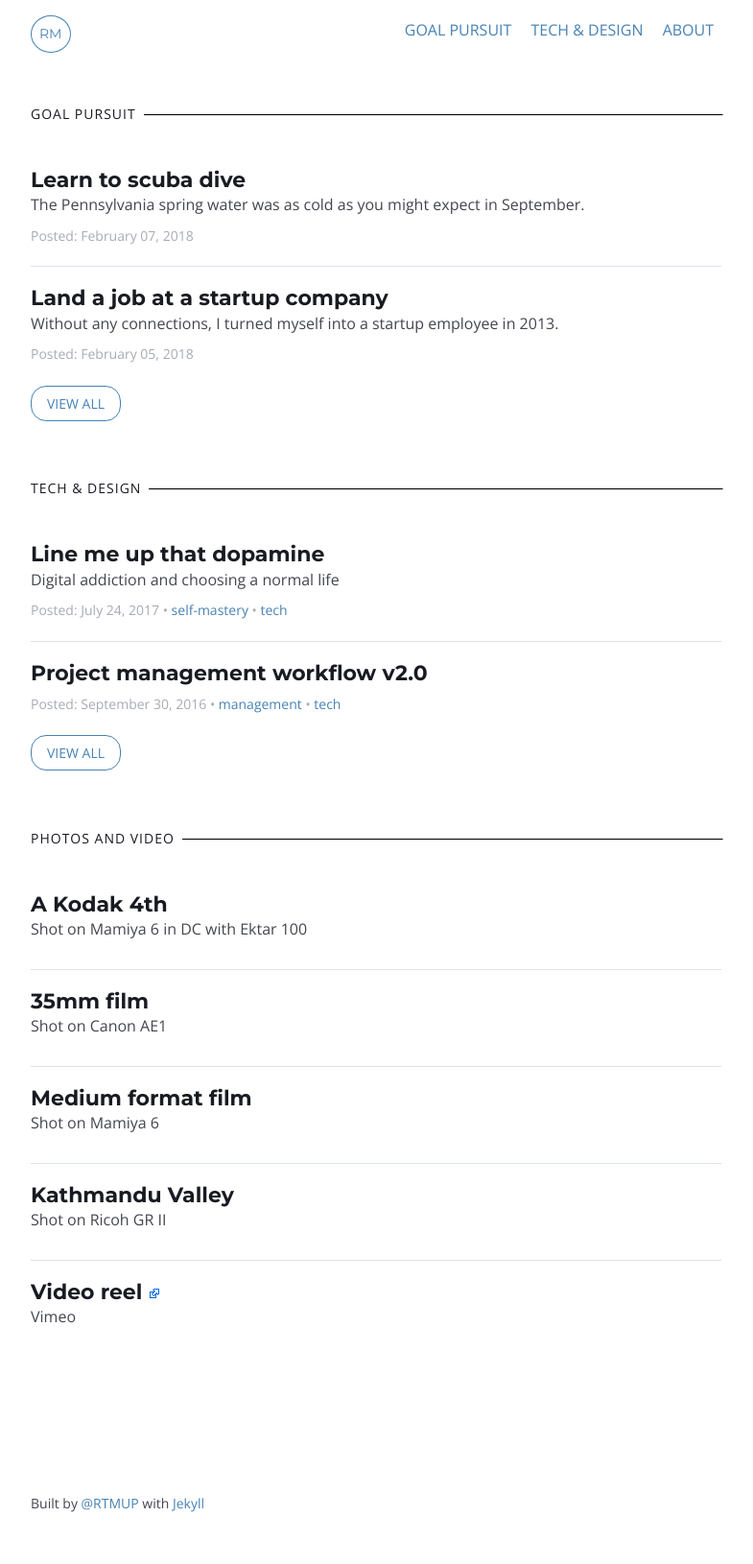
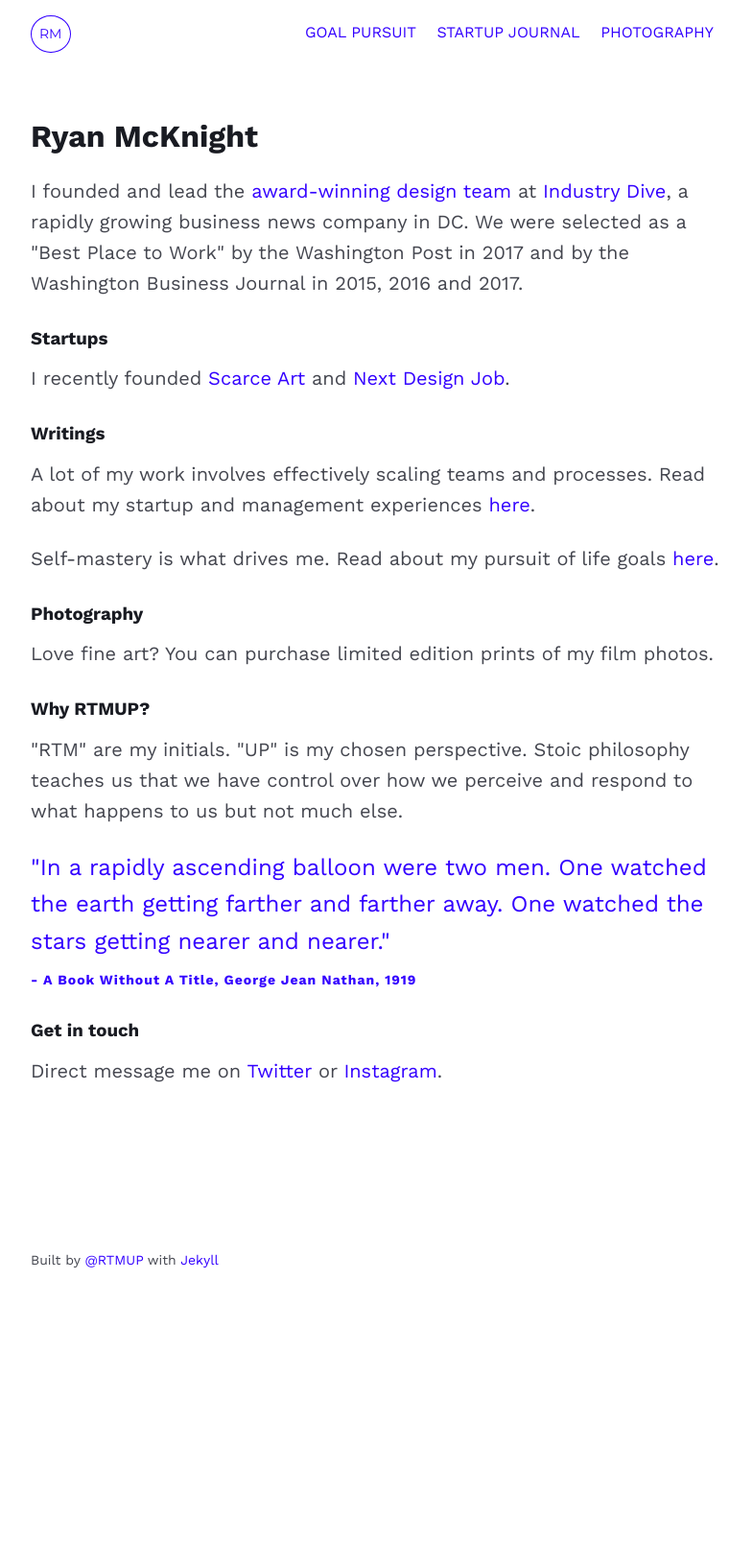
Before and after one commit to mcknightlabs/rtmup, a Jekyll site: the page built from index.html, in a window 1280 px wide. Shown: the whole page at 96% size, without its empty margins (248-1033 px from the left). Built offline with Jekyll 4.4.1, drawn with Linux system fonts in a browser that asks for light colours; after the commit the page ends 1376 px from its top, so only the background shows below that.

Commit message:
updates personal site

```diff
--- a/_includes/nav-desktop.html
+++ b/_includes/nav-desktop.html
@@ -2,13 +2,13 @@
 	<a href="{{ site.github.url }}" class="{% if page.url == '/index.html' %}current{% endif %}"><span class="site-logo site-logo-inside">RM</span></a>
 	<ul class="nav">
 		<li>
-			<a href="{{ site.github.url }}/goals.html" class="{% if page.url == '/goals.html' %}current{% endif %}">Goal Pursuit</a>
+			<a href="{{ site.github.url }}/goals.html" class="{% if page.url == '/goals.html' %}current{% endif %}">Goal pursuit</a>
 		</li>
 		<li>
-			<a href="{{ site.github.url }}/tech-design.html" class="{% if page.url == '/tech-design.html' %}current{% endif %}">Tech &amp; Design</a>
+			<a href="{{ site.github.url }}/tech-design.html" class="{% if page.url == '/tech-design.html' %}current{% endif %}">Startup journal</a>
 		</li>
 		<li>
-			<a href="{{ site.github.url }}/about.html" class="{% if page.url == '/about.html' %}current{% endif %}">About</a>
+			<a href="https://www.scarceart.com">Photography</a>
 		</li>
 	</ul>
 </nav>
--- a/_includes/nav-mobile.html
+++ b/_includes/nav-mobile.html
@@ -1,13 +1,13 @@
 <nav class="top-nav" id="top-nav">
 	<ul class="nav">
 		<li>
-			<a href="{{ site.url }}/goals.html" class="{% if page.url == '/goals.html' %}current{% endif %} menu-link">Goal Pursuit</a>
+			<a href="{{ site.url }}/goals.html" class="{% if page.url == '/goals.html' %}current{% endif %} menu-link">Goal pursuit</a>
 		</li>
 		<li>
-			<a href="{{ site.url }}/tech-design.html" class="{% if page.url == '/tech-design.html' %}current{% endif %} menu-link">Tech &amp; Design</a>
+			<a href="{{ site.url }}/tech-design.html" class="{% if page.url == '/tech-design.html' %}current{% endif %} menu-link">Startup journal</a>
 		</li>
 		<li>
-			<a href="{{ site.url }}/about.html" class="{% if page.url == '/about.html' %}current{% endif %} menu-link">About</a>
+			<a href="https://www.instagram.com/rtmup/" class="menu-link">Photography</a>
 		</li>
 	</ul>
 </nav>
--- a/_layouts/default.html
+++ b/_layouts/default.html
@@ -6,7 +6,7 @@
 		<title>{{ page.title }}</title>
         <link rel="stylesheet" href="{{ site.github.url }}/stylesheets/app.css" />
         <link href='https://fonts.googleapis.com/css?family=Montserrat:400,700' rel='stylesheet' type='text/css'>
-        <link href='https://fonts.googleapis.com/css?family=Open+Sans:400,700,800,600,300' rel='stylesheet' type='text/css'>
+        <link href="https://fonts.googleapis.com/css?family=Work+Sans:100,400,700,800" rel="stylesheet">
         <script src="{{ site.github.url }}/js/classie.js"></script>
 		<link rel="alternate" type="application/rss+xml" title="RTMUP RSS" href="http://rtmup.com/feed.xml" />
 		<meta property="og:url" content="{{ site.url }}{{ page.url }}" />
--- a/index.html
+++ b/index.html
@@ -3,90 +3,34 @@ layout: default
 ---
 
 <section class="article-section">
-	<div class="header-wrapper">
-		<hr>
-		<h2>Goal Pursuit</h2>
-	</div>
-	<ul class="article-list">
-		{% for goal in site.categories.goal limit:2 %}
-		<li>
-			<h3><a href="{{ goal.url }}">{{ goal.title }}</a></h3>
-			<p class="description">{{ goal.description }}</p>
-			<p class="meta">Posted: {{ goal.date | date: '%B %d, %Y' }}
-			{% for tag in goal.tags %}
-			{% capture tag_name %}{{ tag }}{% endcapture %}
-			<span class="topics">•
-				<a href="/tags/{{ tag_name }}">
-				{{ tag_name }}
-				</a>
-			</span>
-			{% endfor %}
-			</p>
-		</li>
-		{% endfor %}
-	</ul>
-	<a href="{{ site.github.url }}/goals.html" class="view-all">View all</a>
+<h1>Ryan McKnight</h1>
+
+<p>I founded and lead the <a href="https://design.industrydive.com/">award-winning design team</a> at <a href="https://www.industrydive.com/">Industry Dive</a>, a rapidly growing business news company in DC. We were selected as a "Best Place to Work" by the Washington Post in 2017 and by the Washington Business Journal in 2015, 2016 and 2017.</p>
+
+<h3>Startups</h3>
+
+<p>I recently founded <a href="https://www.scarceart.com/">Scarce Art</a> and <a href="https://nextdesignjob.com/">Next Design Job</a>.</p>
+
+<h3>Writings</h3>
+
+<p>A lot of my work involves effectively scaling teams and processes. Read about my startup and management experiences <a href="{{ site.github.url }}/tech-design.html">here</a>.</p>
+
+<p>Self-mastery is what drives me. Read about my pursuit of life goals <a href="{{ site.github.url }}/goals.html">here</a>.</p>
+
+<h3>Photography</h3>
+
+<p>Love fine art? You can purchase limited edition prints of my film photos.</p>
+
+<h3>Why RTMUP?</h3>
+
+<p>"RTM" are my initials. "UP" is my chosen perspective. Stoic philosophy teaches us that we have control over how we perceive and respond to what happens to us but not much else.</p>
+
+<blockquote>"In a rapidly ascending balloon were two men. One watched the earth getting farther and farther away. One watched the stars getting nearer and nearer."
+<citation>- A Book Without A Title, George Jean Nathan, 1919</citation>
+</blockquote>
+
+<h3>Get in touch</h3>
+<p>Direct message me on <a href="https://www.twitter.com/rtmup">Twitter</a> or <a href="https://www.instagram.com/rtmup">Instagram</a>.</p>
+
+
 </section>
-
-<section class="article-section">
-	<div class="header-wrapper">
-		<hr>
-		<h2>Tech &amp; Design</h2>
-	</div>
-	<ul class="article-list">
-		{% for tech in site.categories.tech limit:2 %}
-		<li>
-			<h3>
-			{% if tech.external_url %}
-				<a href="{{ tech.external_url }}">{{ tech.title }}&nbsp;<img src="{{ site.github.url }}/media/img/external-link-icon.png"></a>
-			{% else %}
-				<a href="{{ tech.url }}">{{ tech.title }}</a>
-			{% endif %}
-			</h3>
-			<p class="description">{{ tech.description }}</p>
-			<p class="meta">Posted: {{ tech.date | date: '%B %d, %Y' }}
-			{% for tag in tech.tags %}
-			{% capture tag_name %}{{ tag }}{% endcapture %}
-			<span class="topics">•
-				<a href="/tags/{{ tag_name }}">
-				{{ tag_name }}
-				</a>
-			</span>
-			{% endfor %}
-			</p>
-		</li>
-		{% endfor %}
-	</ul>
-	<a href="{{ site.github.url }}/tech-design.html" class="view-all">View all</a>
-</section>
-
-<section class="article-section">
-	<div class="header-wrapper">
-		<hr>
-		<h2>Photos and video</h2>
-	</div>
-	<ul class="article-list">
-		{% for photos in site.categories.photos limit:5 %}
-		<li>
-		 	<h3>
-		 		{% if photos.external_url %}
-		 			<a href="{{ photos.external_url }}">{{ photos.title }}&nbsp;<img src="{{ site.github.url }}/media/img/external-link-icon.png"></a>
-				{% else %}
-				<a href="{{ photos.url }}">{{ photos.title }}</a>
-				{% endif %}
-			</h3>
-			<p class="description">{{ photos.description }}</p>
-			<p class="meta">
-			{% for tag in photos.tags %}
-			{% capture tag_name %}{{ tag }}{% endcapture %}
-			<span class="topics">•
-				<a href="/tags/{{ tag_name }}">
-				{{ tag_name }}
-				</a>
-			</span>
-			{% endfor %}
-			</p>
-		</li>
-		{% endfor %}
-	</ul>
-</section>
--- a/scss/_comments.scss
+++ b/scss/_comments.scss
@@ -8,7 +8,7 @@
 		}
 	}
 	.submit {
-		background: #4682B4;
+		background: #3300FF;
 		padding: 14px;
 		border: 0;
 		color: #FFF;
--- a/scss/_mailchimp.scss
+++ b/scss/_mailchimp.scss
@@ -14,9 +14,9 @@
 	}
 	input.button {
 		width: 100% !important;
-		background-color: #4682B4;
+		background-color: #3300FF;
 		&:hover {
-			background-color: #4682B4;
+			background-color: #3300FF;
 		}
 	}
 	form.mcform {
--- a/stylesheets/app.css
+++ b/stylesheets/app.css
@@ -359,18 +359,54 @@ template {
   display: none; }
 
 body {
-  font-family: Open Sans, Helvetica, sans-serif;
+  font-family: 'Work Sans', sans-serif;
   -webkit-font-smoothing: antialiased;
   -moz-osx-font-smoothing: grayscale;
   overflow-y: scroll; }
+
+h1 {
+  margin: .5 0 1.5rem 0; }
+
+h3 {
+  margin: 2rem 0 .875rem 0; }
+
+ul, ol {
+  margin-left: 1.5rem; }
+
+th, td {
+  text-align: left;
+  padding: 1rem 0; }
 
 h1, h2, h3, h4, h5 {
   color: #191b22;
   font-weight: 600; }
 
+table {
+  font-size: .875rem;
+  width: 100%;
+  overflow-x: auto;
+  /* Scrollbar is displayed as it's needed */
+  word-wrap: break-word; }
+table caption {
+  background: #000;
+  color: #fff;
+  font-weight: bold;
+  padding: 1rem 0;
+  text-align: center;
+  text-transform: uppercase; }
+table caption .details {
+  text-transform: none;
+  margin-top: .5rem;
+  display: block;
+  font-size: .875rem;
+  font-weight: 100; }
+
+.table-striped > tbody > tr:nth-child(odd) > td, .table-striped > tbody > tr:nth-child(odd) > th {
+  background-color: #f6f7f8; }
+
 p, li {
   color: #44464f;
-  font-size: 1rem;
+  font-size: 1.25rem;
   font-weight: 400;
   line-height: 1.6; }
 
@@ -384,7 +420,7 @@ img {
   max-width: 100%; }
 
 a {
-  color: #4682B4;
+  color: #3300FF;
   text-decoration: none; }
 a:hover {
   text-decoration: underline; }
@@ -460,7 +496,25 @@ hr.style-eight:after {
 .img-border {
   border: solid 1px #ccc; }
 
+blockquote {
+  color: #3300FF;
+  font-size: 1.5rem;
+  line-height: 1.6;
+  margin: 20px 0 10px 0; }
+blockquote p {
+  font-size: 1rem; }
+blockquote citation {
+  display: block;
+  margin-top: 10px;
+  font-weight: bold;
+  font-size: .875rem; }
+blockquote p, blockquote citation, blockquote citation a, blockquote li {
+  letter-spacing: 1px; }
+
 @media (min-width: 600px) {
+  p, li {
+    font-size: 1.25rem; }
+
   figure {
     max-width: 45rem; }
   figure iframe {
@@ -522,9 +576,9 @@ header {
   padding: 0.8em;
   letter-spacing: 1px; }
 .top-nav ul li .menu-link:hover {
-  background: #4682B4; }
+  background: #3300FF; }
 .top-nav ul li .menu-link:active {
-  background: #4682B4;
+  background: #3300FF;
   color: #fff; }
 
 .site-logo {
@@ -547,7 +601,7 @@ header {
   background: #F4F5F7;
   padding: 1rem 0.9375rem;
   border-bottom: solid 1px #ccc;
-  margin-bottom: 3rem; }
+  margin-bottom: 2.5rem; }
 
 .main-menu-btn {
   text-transform: uppercase;
@@ -601,7 +655,7 @@ header {
   .top-nav-desktop ul li a {
     font-size: 1rem;
     padding: 0;
-    color: #4682B4;
+    color: #3300FF;
     text-decoration: none;
     text-transform: uppercase; }
   .top-nav-desktop ul li a:hover {
@@ -609,11 +663,11 @@ header {
 
   .site-logo {
     float: none;
-    color: #4682B4;
-    border: solid 1px #4682B4; }
+    color: #3300FF;
+    border: solid 1px #3300FF; }
   .site-logo:hover {
-    background: #4682B4;
-    border-color: #4682B4;
+    background: #3300FF;
+    border-color: #3300FF;
     color: #fff; }
 
   .site-logo-inside {
@@ -694,7 +748,7 @@ form button:hover {
   color: #191b22;
   display: inline-block; }
 .article-list p {
-  font-size: 1rem;
+  font-size: 1.25rem;
   margin: 0;
   color: #44464f; }
 .article-list .meta {
@@ -707,12 +761,12 @@ form button:hover {
   font-size: .875rem;
   text-align: center;
   text-decoration: none;
-  color: #4682B4;
-  border: solid 1px #4682B4;
+  color: #3300FF;
+  border: solid 1px #3300FF;
   border-radius: 1rem;
   text-transform: uppercase; }
 .view-all:hover {
-  background: #4682B4;
+  background: #3300FF;
   color: #fff;
   text-decoration: none; }
 
@@ -813,22 +867,6 @@ article .drop-cap, article.b .drop-cap {
   background: #F4F5F7; }
 article figcaption, article.b figcaption {
   margin-top: 1rem; }
-article blockquote, article.b blockquote {
-  font-size: 1rem;
-  line-height: 1.375;
-  padding: 20px;
-  background: #F4F5F7;
-  border-left: solid 20px #4682B4;
-  margin: 30px 0; }
-article blockquote p, article.b blockquote p {
-  font-size: 1rem; }
-article blockquote citation, article.b blockquote citation {
-  display: block;
-  margin-top: 10px;
-  font-weight: bold;
-  font-size: .875rem; }
-article blockquote p, article blockquote citation, article blockquote citation a, article blockquote li, article.b blockquote p, article.b blockquote citation, article.b blockquote citation a, article.b blockquote li {
-  letter-spacing: 1px; }
 article .note, article.b .note {
   color: #747680;
   font-size: 1rem; }
@@ -885,10 +923,7 @@ article .meta, article.b .meta {
     font-size: 3rem;
     padding: 1rem 2rem; }
   article blockquote, article.b blockquote {
-    box-sizing: border-box; }
-
-  p, li {
-    font-size: 1.125rem; } }
+    box-sizing: border-box; } }
 footer {
   margin: 0 0.9375rem;
   max-width: 45rem;
@@ -936,7 +971,7 @@ body:before {
 #comments table th {
   font-size: 18px; }
 #comments .submit {
-  background: #4682B4;
+  background: #3300FF;
   padding: 14px;
   border: 0;
   color: #FFF;
@@ -957,9 +992,9 @@ body:before {
   width: 100% !important; }
 #mc_embed_signup input.button {
   width: 100% !important;
-  background-color: #4682B4; }
+  background-color: #3300FF; }
 #mc_embed_signup input.button:hover {
-  background-color: #4682B4; }
+  background-color: #3300FF; }
 #mc_embed_signup form.mcform {
   padding: 0; }
 
```
Also changed, not shown: about.html (deleted, +0 -34 lines), scss/_article.scss (+0 -23 lines), scss/_global.scss (+62 -3 lines), scss/_listing.scss (+4 -4 lines), scss/_nav.scss (+8 -8 lines).
